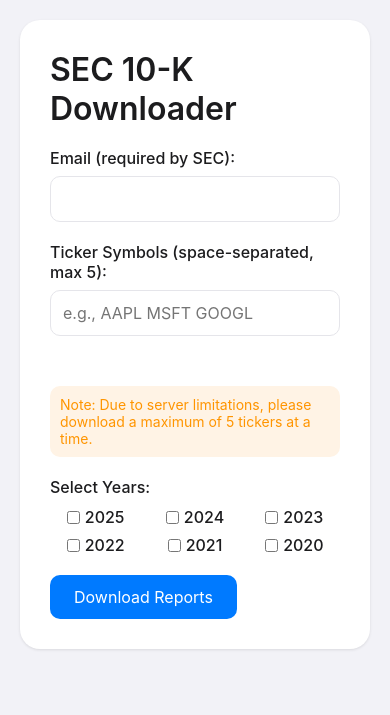
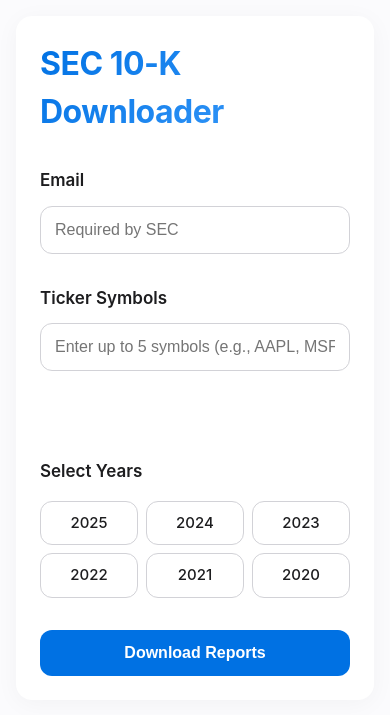
Before and after one commit to conradkbarrett/sec-10k, a Flask app: page / in a window 390 px wide. Shown: the top 715 px of the page. Run offline with Flask 3, Linux system fonts and the light colour scheme.

Commit message:
Redesign UI/UX with Apple-inspired aesthetics and improved mobile support

```diff
--- a/templates/index.html
+++ b/templates/index.html
@@ -6,172 +6,303 @@
     <title>SEC 10-K Downloader</title>
     <style>
         :root {
-            --primary-color: #007AFF;
+            --primary-color: #0071E3;
+            --primary-hover: #0077ED;
+            --background-color: #FBFBFD;
+            --surface-color: #FFFFFF;
+            --text-primary: #1D1D1F;
+            --text-secondary: #86868B;
+            --border-color: #D2D2D7;
+            --success-color: #28CD41;
             --error-color: #FF3B30;
-            --success-color: #34C759;
-            --background-color: #F2F2F7;
         }
 
         * {
             margin: 0;
             padding: 0;
             box-sizing: border-box;
-            font-family: -apple-system, BlinkMacSystemFont, 'Segoe UI', Roboto, Oxygen, Ubuntu, Cantarell, sans-serif;
+            -webkit-font-smoothing: antialiased;
+            -moz-osx-font-smoothing: grayscale;
         }
 
         body {
             background-color: var(--background-color);
+            color: var(--text-primary);
+            font-family: -apple-system, BlinkMacSystemFont, 'SF Pro Text', 'SF Pro Icons', 'Helvetica Neue', Helvetica, Arial, sans-serif;
+            line-height: 1.5;
             padding: 20px;
-            max-width: 800px;
-            margin: 0 auto;
         }
 
         .container {
-            background: white;
-            padding: 30px;
+            max-width: 680px;
+            margin: 0 auto;
+            padding: 40px;
+            background: var(--surface-color);
             border-radius: 20px;
-            box-shadow: 0 1px 3px rgba(0,0,0,0.1);
+            box-shadow: 0 4px 24px rgba(0, 0, 0, 0.04);
         }
 
         h1 {
-            color: #1c1c1e;
-            margin-bottom: 20px;
-            font-weight: 600;
+            font-size: 40px;
+            font-weight: 700;
+            letter-spacing: -0.5px;
+            margin-bottom: 40px;
+            background: linear-gradient(135deg, #0071E3 0%, #42A1FF 100%);
+            -webkit-background-clip: text;
+            -webkit-text-fill-color: transparent;
         }
 
         .form-group {
-            margin-bottom: 20px;
+            margin-bottom: 32px;
         }
 
         label {
             display: block;
+            font-size: 17px;
+            font-weight: 600;
+            color: var(--text-primary);
+            margin-bottom: 12px;
+        }
+
+        .input-wrapper {
+            position: relative;
             margin-bottom: 8px;
-            color: #1c1c1e;
-            font-weight: 500;
         }
 
         input {
             width: 100%;
-            padding: 12px;
-            border: 1px solid #E5E5EA;
-            border-radius: 10px;
-            font-size: 16px;
-            transition: border-color 0.3s;
+            padding: 16px;
+            font-size: 17px;
+            border: 1px solid var(--border-color);
+            border-radius: 12px;
+            background-color: var(--surface-color);
+            transition: all 0.2s ease;
+            appearance: none;
+            -webkit-appearance: none;
         }
 
         input:focus {
             outline: none;
             border-color: var(--primary-color);
+            box-shadow: 0 0 0 4px rgba(0, 113, 227, 0.1);
         }
 
         .ticker-container {
             display: flex;
             flex-wrap: wrap;
             gap: 8px;
-            margin-top: 10px;
-            min-height: 30px;
+            margin-top: 12px;
+            min-height: 44px;
+            padding: 4px;
         }
 
         .ticker {
-            background: var(--primary-color);
-            color: white;
-            padding: 6px 12px;
-            border-radius: 15px;
-            display: flex;
+            display: inline-flex;
             align-items: center;
-            font-size: 14px;
+            background: rgba(0, 113, 227, 0.1);
+            color: var(--primary-color);
+            padding: 8px 12px;
+            border-radius: 8px;
+            font-size: 15px;
+            font-weight: 500;
+            transition: all 0.2s ease;
+            animation: tickerAppear 0.3s ease forwards;
+        }
+
+        @keyframes tickerAppear {
+            from {
+                opacity: 0;
+                transform: scale(0.9);
+            }
+            to {
+                opacity: 1;
+                transform: scale(1);
+            }
         }
 
         .ticker .remove {
             margin-left: 8px;
+            width: 20px;
+            height: 20px;
+            border-radius: 50%;
+            background: var(--primary-color);
+            color: white;
+            display: inline-flex;
+            align-items: center;
+            justify-content: center;
             cursor: pointer;
-            font-weight: bold;
+            font-size: 14px;
+            transition: all 0.2s ease;
+        }
+
+        .ticker .remove:hover {
+            background: var(--primary-hover);
+            transform: scale(1.1);
         }
 
         .years-grid {
             display: grid;
-            grid-template-columns: repeat(auto-fill, minmax(80px, 1fr));
-            gap: 8px;
-            margin-top: 10px;
+            grid-template-columns: repeat(auto-fill, minmax(100px, 1fr));
+            gap: 12px;
+            margin-top: 16px;
         }
 
         .year-checkbox {
-            display: flex;
-            align-items: center;
-            justify-content: center;
-            gap: 5px;
+            position: relative;
         }
 
         .year-checkbox input[type="checkbox"] {
-            width: auto;
-            margin: 0;
+            position: absolute;
+            opacity: 0;
+            width: 100%;
+            height: 100%;
             cursor: pointer;
         }
 
         .year-checkbox label {
+            display: flex;
+            align-items: center;
+            justify-content: center;
+            padding: 12px;
+            background: var(--surface-color);
+            border: 1px solid var(--border-color);
+            border-radius: 12px;
+            font-size: 17px;
+            font-weight: 500;
+            color: var(--text-primary);
+            transition: all 0.2s ease;
+            cursor: pointer;
             margin: 0;
-            cursor: pointer;
+            user-select: none;
+        }
+
+        .year-checkbox input[type="checkbox"]:checked + label {
+            background: var(--primary-color);
+            color: white;
+            border-color: var(--primary-color);
+            transform: scale(1.05);
+        }
+
+        .year-checkbox input[type="checkbox"]:focus + label {
+            box-shadow: 0 0 0 4px rgba(0, 113, 227, 0.1);
         }
 
         button {
+            width: 100%;
+            padding: 16px 32px;
+            font-size: 17px;
+            font-weight: 600;
+            color: white;
             background: var(--primary-color);
-            color: white;
             border: none;
-            padding: 12px 24px;
-            border-radius: 10px;
-            font-size: 16px;
+            border-radius: 12px;
             cursor: pointer;
-            transition: opacity 0.3s;
+            transition: all 0.2s ease;
+            display: flex;
+            align-items: center;
+            justify-content: center;
+            gap: 8px;
         }
 
         button:hover {
-            opacity: 0.9;
+            background: var(--primary-hover);
+            transform: translateY(-1px);
+        }
+
+        button:active {
+            transform: translateY(0);
         }
 
         button:disabled {
-            opacity: 0.5;
+            opacity: 0.7;
             cursor: not-allowed;
         }
 
-        #status {
-            margin-top: 20px;
-            padding: 10px;
-            border-radius: 10px;
-            display: none;
-        }
-
-        .error {
-            background: #FFE5E5;
-            color: var(--error-color);
-        }
-
-        .success {
-            background: #E5FFE9;
-            color: var(--success-color);
-        }
-
         .loading {
-            display: inline-block;
             width: 20px;
             height: 20px;
-            border: 3px solid rgba(255,255,255,.3);
+            border: 2px solid rgba(255,255,255,0.3);
             border-radius: 50%;
-            border-top-color: #fff;
-            animation: spin 1s ease-in-out infinite;
-            margin-left: 10px;
+            border-top-color: white;
+            animation: spin 0.8s linear infinite;
         }
 
         @keyframes spin {
             to { transform: rotate(360deg); }
         }
 
-        .warning {
-            background: #FFF3E5;
-            color: #FF9500;
-            padding: 10px;
-            border-radius: 10px;
-            margin-top: 10px;
-            font-size: 14px;
+        #status {
+            margin-top: 20px;
+            padding: 16px;
+            border-radius: 12px;
+            font-size: 15px;
+            font-weight: 500;
+            display: none;
+            animation: statusAppear 0.3s ease forwards;
+        }
+
+        @keyframes statusAppear {
+            from {
+                opacity: 0;
+                transform: translateY(10px);
+            }
+            to {
+                opacity: 1;
+                transform: translateY(0);
+            }
+        }
+
+        .error {
+            background: rgba(255, 59, 48, 0.1);
+            color: var(--error-color);
+        }
+
+        .success {
+            background: rgba(40, 205, 65, 0.1);
+            color: var(--success-color);
+        }
+
+        @media (max-width: 768px) {
+            body {
+                padding: 16px;
+            }
+
+            .container {
+                padding: 24px;
+                border-radius: 16px;
+            }
+
+            h1 {
+                font-size: 32px;
+                margin-bottom: 32px;
+            }
+
+            .years-grid {
+                grid-template-columns: repeat(auto-fill, minmax(80px, 1fr));
+                gap: 8px;
+            }
+
+            .year-checkbox label {
+                padding: 10px;
+                font-size: 15px;
+            }
+
+            input {
+                font-size: 16px;
+                padding: 14px;
+            }
+
+            button {
+                padding: 14px 28px;
+                font-size: 16px;
+            }
+        }
+
+        @media (hover: none) {
+            .ticker .remove {
+                width: 24px;
+                height: 24px;
+            }
         }
     </style>
 </head>
@@ -179,25 +310,31 @@
     <div class="container">
         <h1>SEC 10-K Downloader</h1>
         <div class="form-group">
-            <label for="email">Email (required by SEC):</label>
-            <input type="email" id="email" required>
+            <label for="email">Email</label>
+            <div class="input-wrapper">
+                <input type="email" id="email" placeholder="Required by SEC" required>
+            </div>
         </div>
         <div class="form-group">
-            <label for="tickers">Ticker Symbols (space-separated, max 5):</label>
-            <input type="text" id="tickers" placeholder="e.g., AAPL MSFT GOOGL" required>
+            <label for="tickers">Ticker Symbols</label>
+            <div class="input-wrapper">
+                <input type="text" id="tickers" placeholder="Enter up to 5 symbols (e.g., AAPL, MSFT)" required>
+            </div>
             <div id="ticker-container" class="ticker-container"></div>
-            <div class="warning">Note: Due to server limitations, please download a maximum of 5 tickers at a time.</div>
         </div>
         <div class="form-group">
-            <label>Select Years:</label>
+            <label>Select Years</label>
             <div class="years-grid" id="years-grid"></div>
         </div>
-        <button onclick="downloadReports()">Download Reports <span id="loading" class="loading" style="display: none;"></span></button>
+        <button onclick="downloadReports()">
+            <span>Download Reports</span>
+            <span id="loading" class="loading" style="display: none;"></span>
+        </button>
         <div id="status"></div>
     </div>
 
     <script>
-        // Populate years (current year - 5 to current year)
+        // Populate years
         const currentYear = new Date().getFullYear();
         const yearsGrid = document.getElementById('years-grid');
         for (let year = currentYear; year >= currentYear - 5; year--) {
@@ -211,42 +348,62 @@
         }
 
         // Handle ticker input
-        document.getElementById('tickers').addEventListener('keyup', function(e) {
-            if (e.key === ' ' || e.key === 'Enter') {
+        const tickerInput = document.getElementById('tickers');
+        tickerInput.addEventListener('input', function(e) {
+            const value = this.value;
+            if (value.endsWith(',') || value.endsWith(' ')) {
+                const ticker = value.slice(0, -1).trim().toUpperCase();
+                if (ticker) {
+                    const currentTickers = document.querySelectorAll('.ticker').length;
+                    if (currentTickers >= 5) {
+                        showStatus('Maximum 5 ticker symbols allowed', 'error');
+                    } else {
+                        addTicker(ticker);
+                    }
+                }
+                this.value = '';
+            }
+        });
+
+        tickerInput.addEventListener('keypress', function(e) {
+            if (e.key === 'Enter') {
+                e.preventDefault();
                 const ticker = this.value.trim().toUpperCase();
                 if (ticker) {
                     const currentTickers = document.querySelectorAll('.ticker').length;
                     if (currentTickers >= 5) {
-                        showError('Maximum 5 ticker symbols allowed. Please download in batches.');
-                        this.value = '';
-                        return;
+                        showStatus('Maximum 5 ticker symbols allowed', 'error');
+                    } else {
+                        addTicker(ticker);
                     }
-                    addTicker(ticker);
-                    this.value = '';
                 }
+                this.value = '';
             }
         });
 
-        function showError(message) {
+        function showStatus(message, type) {
             const statusDiv = document.getElementById('status');
-            statusDiv.className = 'error';
+            statusDiv.className = type;
             statusDiv.textContent = message;
             statusDiv.style.display = 'block';
-        }
-
-        function showSuccess(message) {
-            const statusDiv = document.getElementById('status');
-            statusDiv.className = 'success';
-            statusDiv.textContent = message;
-            statusDiv.style.display = 'block';
+            setTimeout(() => {
+                statusDiv.style.display = 'none';
+            }, 3000);
         }
 
         function addTicker(ticker) {
             const container = document.getElementById('ticker-container');
             const tickerDiv = document.createElement('div');
             tickerDiv.className = 'ticker';
-            tickerDiv.innerHTML = `${ticker}<span class="remove" onclick="this.parentElement.remove()">×</span>`;
+            tickerDiv.innerHTML = `${ticker}<span class="remove" onclick="removeTicker(this)">×</span>`;
             container.appendChild(tickerDiv);
+        }
+
+        function removeTicker(element) {
+            const tickerDiv = element.parentElement;
+            tickerDiv.style.opacity = '0';
+            tickerDiv.style.transform = 'scale(0.9)';
+            setTimeout(() => tickerDiv.remove(), 200);
         }
 
         async function downloadReports() {
@@ -266,24 +423,21 @@
             });
 
             if (!email || !tickers.length || !years.length) {
-                showError('Please provide email, ticker symbols, and select at least one year.');
+                showStatus('Please provide email, ticker symbols, and select at least one year', 'error');
                 return;
             }
 
             if (tickers.length > 5) {
-                showError('Maximum 5 ticker symbols allowed. Please download in batches.');
+                showStatus('Maximum 5 ticker symbols allowed', 'error');
                 return;
             }
 
-            const statusDiv = document.getElementById('status');
             const downloadBtn = document.querySelector('button');
             const loadingSpinner = document.getElementById('loading');
 
             downloadBtn.disabled = true;
             loadingSpinner.style.display = 'inline-block';
-            statusDiv.className = '';
-            statusDiv.textContent = 'Downloading... This may take a few minutes.';
-            statusDiv.style.display = 'block';
+            showStatus('Downloading reports...', '');
 
             try {
                 const response = await fetch('/download', {
@@ -309,9 +463,9 @@
                 window.URL.revokeObjectURL(url);
                 document.body.removeChild(a);
 
-                showSuccess('Download completed successfully!');
+                showStatus('Download completed successfully!', 'success');
             } catch (error) {
-                showError(error.message || 'An error occurred during download.');
+                showStatus(error.message || 'An error occurred during download', 'error');
             } finally {
                 downloadBtn.disabled = false;
                 loadingSpinner.style.display = 'none';
```
